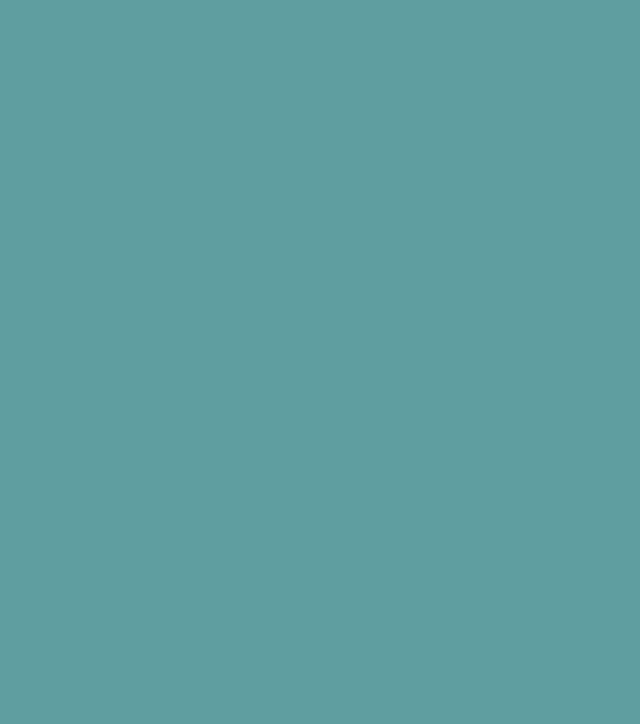
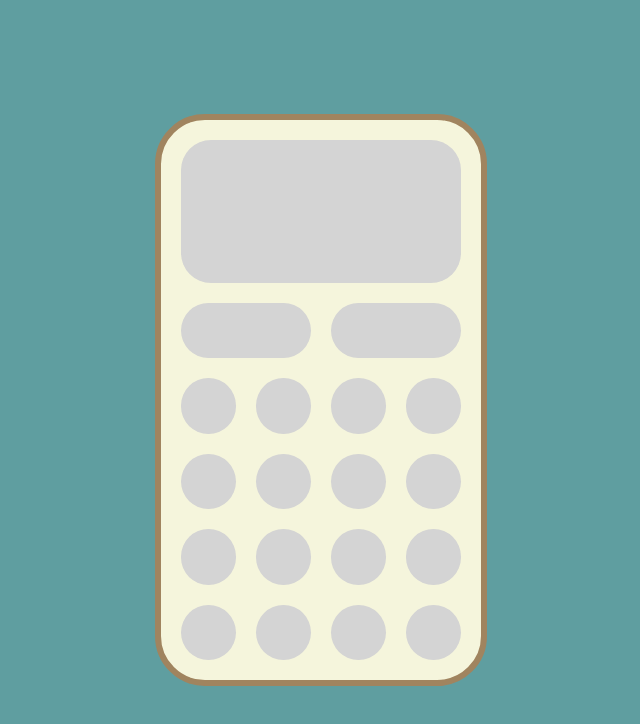
Before and after one commit to jxxt/calculator, a plain HTML site: page index.html in a window 1280 px wide. Shown: the whole page, without its empty margins (319-959 px from the left). Drawn offline with Linux system fonts and the light colour scheme.

Commit message:
added calculator structure

```diff
--- a/index.html
+++ b/index.html
@@ -15,7 +15,39 @@
 
 <body>
     <div class="container">
+        <div class="display">
 
+        </div>
+        <div class="buttons">
+            <div class="row1">
+                <div class="clear"></div>
+                <div class="delete"></div>
+            </div>
+            <div class="row2">
+                <div class="seven"></div>
+                <div class="eight"></div>
+                <div class="nine"></div>
+                <div class="divide"></div>
+            </div>
+            <div class="row3">
+                <div class="four"></div>
+                <div class="five"></div>
+                <div class="six"></div>
+                <div class="multiply"></div>
+            </div>
+            <div class="row4">
+                <div class="one"></div>
+                <div class="two"></div>
+                <div class="three"></div>
+                <div class="subract"></div>
+            </div>
+            <div class="row5">
+                <div class="dot"></div>
+                <div class="zero"></div>
+                <div class="equal"></div>
+                <div class="plus"></div>
+            </div>
+        </div>
     </div>
 </body>
 
--- a/styles.css
+++ b/styles.css
@@ -8,4 +8,60 @@ body {
     background-color: cadetblue;
     height: 100vh;
     width: 100%;
+    display: flex;
+    justify-content: center;
+    align-items: center;
 }
+
+.container {
+    background-color: beige;
+    height: 70vh;
+    width: 25%;
+    border: 6px rgb(160, 132, 95) solid;
+    border-radius: 50px;
+    display: flex;
+    flex-direction: column;
+    align-items: center;
+    gap: 20px;
+    margin: 20px;
+}
+
+.display {
+    background-color: rgb(212, 212, 212);
+    width: 100%;
+    margin-top: 20px;
+    width: calc(100% - 40px);
+    height: calc(2/7*100%);
+    border-radius: 30px;
+}
+
+.buttons {
+    /* background-color: rgb(212, 212, 212); */
+    width: calc(100% - 40px);
+    height: calc(5/7*100%);
+    margin-bottom: 20px;
+    border-radius: 30px;
+    /* border: 1px black solid; */
+    display: flex;
+    flex-direction: column;
+    gap: 20px;
+    /* flex: 1; */
+}
+
+.buttons > div {
+    /* background-color: rgb(180, 129, 129); */
+    flex: 1;
+    /* border-radius: 30px; */
+    display: flex;
+    flex-direction: row;
+    gap: 20px;
+}
+
+.row1 {
+}
+
+.buttons > div > div {
+    background-color: rgb(212, 212, 212);
+    flex: 1;
+    border-radius: 30px;
+}
```
